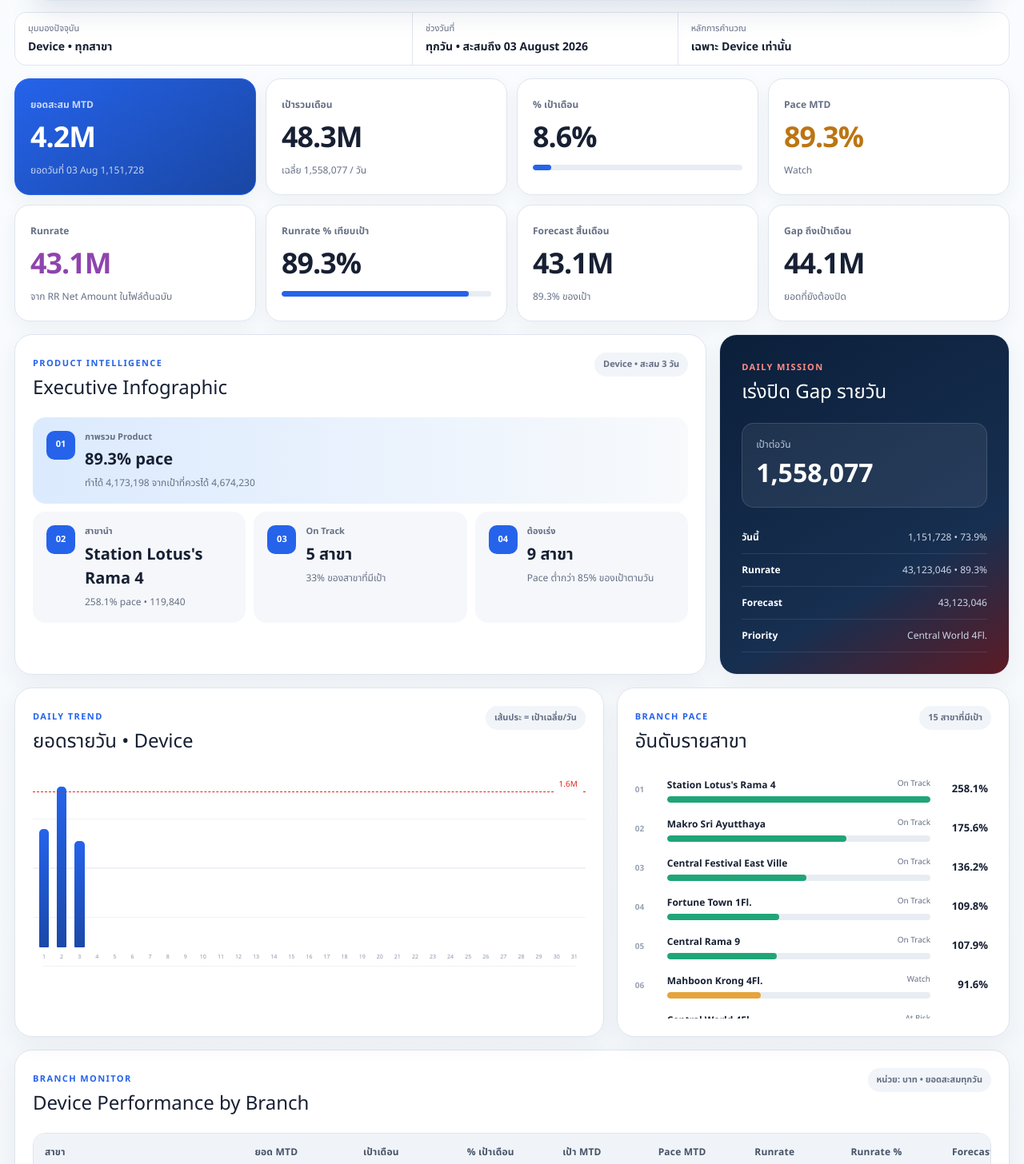
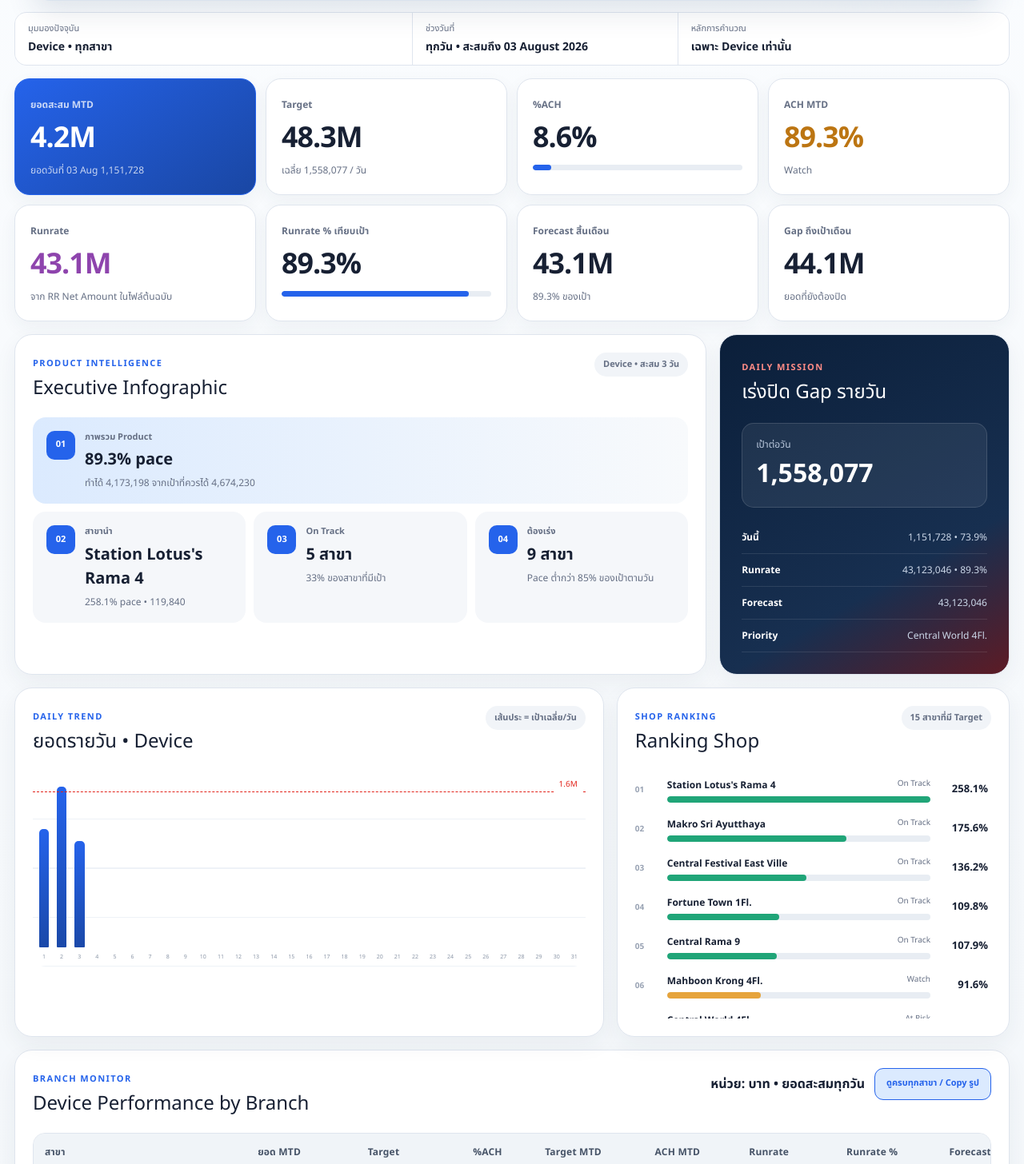
Before and after one commit to amnattyy-cyber/bmav-central-device-performance, a Next.js app: page / in a window 1280 px wide. Shown: the part 454-1910 px from the top of the page at 80% size. Built offline with nearby package versions, Linux system fonts and the light colour scheme.

Commit message:
Improve shop ranking and table capture view

```diff
--- a/app/globals.css
+++ b/app/globals.css
@@ -62,7 +62,8 @@ select:focus { border-color: var(--product); box-shadow: 0 0 0 3px color-mix(in
 .day-bar { position: relative; height: 100%; display: flex; align-items: flex-end; justify-content: center; transition: opacity .2s ease; }.day-bar i { width: 70%; min-width: 5px; display: block; border-radius: 5px 5px 1px 1px; background: linear-gradient(var(--product), color-mix(in srgb, var(--product) 65%, #07182e)); transition: box-shadow .2s ease, transform .2s ease; }.day-bar span { position: absolute; bottom: -18px; color: #8b96a7; font-size: 7px; }.day-bar.future i { opacity: .08; }.day-bar.not-selected:not(.future) { opacity: .25; }.day-bar.selected i { transform: scaleX(1.18); box-shadow: 0 0 0 3px color-mix(in srgb, var(--product) 22%, transparent), 0 8px 18px color-mix(in srgb, var(--product) 28%, transparent); }.day-bar.selected span { color: var(--product); font-weight: 900; }
 .rank-list { max-height: 310px; overflow: auto; padding-right: 4px; }.rank-row { display: grid; grid-template-columns: 30px 1fr 62px; gap: 10px; align-items: center; padding: 9px 0; }.rank-no { color: #98a2b3; font-size: 10px; font-weight: 800; }.rank-label { display: flex; justify-content: space-between; gap: 8px; margin-bottom: 5px; }.rank-label strong { overflow: hidden; text-overflow: ellipsis; white-space: nowrap; font-size: 12px; }.rank-label span { color: var(--muted); font-size: 10px; }.rank-track { height: 8px; overflow: hidden; border-radius: 7px; background: #e8edf3; }.rank-track i { display: block; height: 100%; border-radius: inherit; }.rank-track .ontrack { background: #20a578; }.rank-track .watch { background: #e6a43c; }.rank-track .atrisk { background: #e04b55; }.rank-row > b { text-align: right; font-size: 13px; }
 
-.table-panel { margin-bottom: 16px; }.table-wrap { overflow-x: auto; border: 1px solid var(--line); border-radius: 15px; }table { width: 100%; min-width: 1380px; border-collapse: collapse; }th { padding: 14px 14px; text-align: left; color: #465367; background: #f0f4f8; font-size: 12px; font-weight: 800; letter-spacing: .2px; }td { padding: 14px 14px; border-top: 1px solid #e7ecf2; font-size: 13px; line-height: 1.35; }td strong,td small,td b { display: block; }td small { margin-top: 4px; color: var(--muted); font-size: 10px; }.status { display: inline-block; padding: 7px 10px; border-radius: 99px; font-size: 10px; font-weight: 800; }.status.ontrack { color: #06704d; background: #ddf5eb; }.status.watch { color: #8d580d; background: #fff0d2; }.status.atrisk { color: #a5262f; background: #ffe5e7; }
+.table-panel { margin-bottom: 16px; }.table-actions { display: flex; gap: 12px; align-items: center; }.capture-toggle { min-height: 40px; padding: 0 14px; border: 1px solid var(--product); border-radius: 11px; color: var(--product); background: var(--product-soft); font: inherit; font-size: 11px; font-weight: 800; cursor: pointer; white-space: nowrap; }.capture-toggle:hover,.capture-toggle:focus-visible { color: #fff; background: var(--product); outline: none; }.table-wrap { overflow-x: auto; border: 1px solid var(--line); border-radius: 15px; }table { width: 100%; min-width: 1380px; border-collapse: collapse; }th { padding: 14px 14px; text-align: left; color: #465367; background: #f0f4f8; font-size: 12px; font-weight: 800; letter-spacing: .2px; }td { padding: 14px 14px; border-top: 1px solid #e7ecf2; font-size: 13px; line-height: 1.35; }td strong,td small,td b { display: block; }td small { margin-top: 4px; color: var(--muted); font-size: 10px; }.status { display: inline-block; padding: 7px 10px; border-radius: 99px; font-size: 10px; font-weight: 800; }.status.ontrack { color: #06704d; background: #ddf5eb; }.status.watch { color: #8d580d; background: #fff0d2; }.status.atrisk { color: #a5262f; background: #ffe5e7; }
+.capture-mode { width: min(100% - 16px,1600px); padding: 8px 0; }.capture-mode > :not(.table-panel) { display: none; }.capture-mode .table-panel { margin: 0; padding: 14px; box-shadow: none; }.capture-mode .table-panel .section-head { margin-bottom: 10px; }.capture-mode .table-wrap { overflow: visible; }.capture-mode table { min-width: 0; table-layout: fixed; }.capture-mode th { padding: 7px 8px; font-size: 11px; }.capture-mode td { padding: 6px 8px; font-size: 12px; line-height: 1.15; white-space: nowrap; }.capture-mode th:first-child,.capture-mode td:first-child { width: 19%; white-space: normal; }.capture-mode td small { margin-top: 1px; font-size: 9px; }.capture-mode .status { padding: 5px 7px; font-size: 9px; }.capture-mode .table-actions { gap: 8px; }
 .method-note { display: grid; grid-template-columns: 1.2fr .8fr; gap: 16px; padding: 19px 22px; border: 1px dashed #bdc8d6; border-radius: 16px; background: rgba(255,255,255,.7); }.method-note strong { color: var(--navy-2); font-size: 12px; }.method-note p { margin: 4px 0 0; color: var(--muted); font-size: 11px; line-height: 1.6; }
 footer { display: flex; justify-content: space-between; gap: 18px; padding: 22px 4px 0; color: #7c8797; font-size: 10px; }
 
@@ -70,5 +71,5 @@ footer { display: flex; justify-content: space-between; gap: 18px; padding: 22px
   .control-deck { grid-template-columns: 1fr 1fr; }.product-switch { grid-column: 1 / -1; }.kpi-grid { grid-template-columns: repeat(2,1fr); }.executive-grid,.two-col { grid-template-columns: 1fr; }.hero-focus { display: none; }
 }
 @media (max-width: 720px) {
-  main { width: min(100% - 18px,1480px); padding-top: 9px; }.hero { min-height: 220px; padding: 27px 22px; border-radius: 23px; }.hero h1 { font-size: 43px; letter-spacing: -1.8px; }.hero p { font-size: 12px; }.control-deck { margin: -12px 9px 12px; grid-template-columns: 1fr; }.product-switch { grid-column: auto; grid-template-columns: 1fr 1fr; }.scope-strip { grid-template-columns: 1fr; }.scope-strip div:nth-child(2),.scope-strip div:nth-child(3) { display: none; }.kpi-grid { grid-template-columns: 1fr 1fr; }.kpi { min-height: 115px; padding: 16px; }.hero-kpi { grid-column: 1 / -1; }.insight-grid { grid-template-columns: 1fr; }.insight.major { grid-column: auto; }.panel,.mission-card { padding: 17px; }.section-head > b { display: none; }.daily-chart { overflow-x: auto; grid-template-columns: repeat(31,18px); }.method-note { grid-template-columns: 1fr; }footer { flex-direction: column; }
+  main { width: min(100% - 18px,1480px); padding-top: 9px; }.hero { min-height: 220px; padding: 27px 22px; border-radius: 23px; }.hero h1 { font-size: 43px; letter-spacing: -1.8px; }.hero p { font-size: 12px; }.control-deck { margin: -12px 9px 12px; grid-template-columns: 1fr; }.product-switch { grid-column: auto; grid-template-columns: 1fr 1fr; }.scope-strip { grid-template-columns: 1fr; }.scope-strip div:nth-child(2),.scope-strip div:nth-child(3) { display: none; }.kpi-grid { grid-template-columns: 1fr 1fr; }.kpi { min-height: 115px; padding: 16px; }.hero-kpi { grid-column: 1 / -1; }.insight-grid { grid-template-columns: 1fr; }.insight.major { grid-column: auto; }.panel,.mission-card { padding: 17px; }.section-head > b { display: none; }.table-actions { width: 100%; align-items: flex-end; flex-direction: column; }.daily-chart { overflow-x: auto; grid-template-columns: repeat(31,18px); }.method-note { grid-template-columns: 1fr; }footer { flex-direction: column; }
 }
--- a/app/page.tsx
+++ b/app/page.tsx
@@ -43,6 +43,7 @@ export default function Home() {
   const [product, setProduct] = useState<ProductName>("Device");
   const [branchName, setBranchName] = useState(ALL_BRANCHES);
   const [dateFilter, setDateFilter] = useState(ALL_DAYS);
+  const [captureMode, setCaptureMode] = useState(false);
   const selectedDay = dateFilter === ALL_DAYS ? null : Number(dateFilter);
   const periodDay = selectedDay ?? asOfDay;
   const periodDays = selectedDay === null ? asOfDay : 1;
@@ -96,10 +97,16 @@ export default function Home() {
     setProduct("Device");
     setBranchName(ALL_BRANCHES);
     setDateFilter(ALL_DAYS);
+    setCaptureMode(false);
+  };
+
+  const toggleCaptureMode = () => {
+    if (!captureMode) setBranchName(ALL_BRANCHES);
+    setCaptureMode((current) => !current);
   };
 
   return (
-    <main style={{ "--product": theme.color, "--product-soft": theme.accent } as React.CSSProperties}>
+    <main className={captureMode ? "capture-mode" : ""} style={{ "--product": theme.color, "--product-soft": theme.accent } as React.CSSProperties}>
       <header className="hero">
         <div className="hero-copy">
           <div className="eyebrow"><span className="live-dot" /> BMAV-CENTRAL • DAILY SALES</div>
@@ -132,9 +139,9 @@ export default function Home() {
 
       <section className="kpi-grid" aria-label="KPI ของ Product ที่เลือก">
         <article className="kpi hero-kpi"><span>{isDailyView ? `ยอดวันที่ ${String(periodDay).padStart(2, "0")} Aug` : "ยอดสะสม MTD"}</span><strong>{compact(metrics.mtd)}</strong><small>{isDailyView ? "ยอดเฉพาะวันที่เลือก" : `ยอดวันที่ ${String(asOfDay).padStart(2, "0")} Aug ${money(metrics.today)}`}</small></article>
-        <article className="kpi"><span>เป้ารวมเดือน</span><strong>{compact(metrics.target)}</strong><small>เฉลี่ย {money(metrics.dailyTarget)} / วัน</small></article>
-        <article className="kpi"><span>% เป้าเดือน</span><strong>{percent(metrics.achievement)}</strong><div className="meter"><i style={{ width: `${Math.min(100, metrics.achievement * 100)}%` }} /></div></article>
-        <article className={`kpi pace ${status(metrics.pace).key}`}><span>{isDailyView ? "Pace รายวัน" : "Pace MTD"}</span><strong>{percent(metrics.pace)}</strong><small>{status(metrics.pace).label}</small></article>
+        <article className="kpi"><span>Target</span><strong>{compact(metrics.target)}</strong><small>เฉลี่ย {money(metrics.dailyTarget)} / วัน</small></article>
+        <article className="kpi"><span>%ACH</span><strong>{percent(metrics.achievement)}</strong><div className="meter"><i style={{ width: `${Math.min(100, metrics.achievement * 100)}%` }} /></div></article>
+        <article className={`kpi pace ${status(metrics.pace).key}`}><span>{isDailyView ? "ACH Daily" : "ACH MTD"}</span><strong>{percent(metrics.pace)}</strong><small>{status(metrics.pace).label}</small></article>
         <article className="kpi runrate-kpi"><span>Runrate</span><strong>{compact(metrics.runrate)}</strong><small>จาก RR Net Amount ในไฟล์ต้นฉบับ</small></article>
         <article className="kpi"><span>Runrate % เทียบเป้า</span><strong>{percent(metrics.runrateAchievement)}</strong><div className="meter"><i style={{ width: `${Math.min(100, metrics.runrateAchievement * 100)}%` }} /></div></article>
         <article className="kpi"><span>Forecast สิ้นเดือน</span><strong>{compact(metrics.forecast)}</strong><small>{percent(metrics.target ? metrics.forecast / metrics.target : 0)} ของเป้า</small></article>
@@ -177,7 +184,7 @@ export default function Home() {
         </article>
 
         <article className="panel ranking-panel">
-          <div className="section-head"><div><span>BRANCH PACE</span><h2>อันดับรายสาขา</h2></div><b>{activeBranches.length} สาขาที่มีเป้า</b></div>
+          <div className="section-head"><div><span>SHOP RANKING</span><h2>Ranking Shop</h2></div><b>{activeBranches.length} สาขาที่มี Target</b></div>
           <div className="rank-list">{activeBranches.map((branch, index) => {
             const currentStatus = status(branch.pace);
             return <div className="rank-row" key={branch.name}>
@@ -190,8 +197,8 @@ export default function Home() {
       </section>
 
       <section className="panel table-panel">
-        <div className="section-head"><div><span>BRANCH MONITOR</span><h2>{product} Performance by Branch</h2></div><b>หน่วย: บาท • {isDailyView ? `เฉพาะวันที่ ${String(periodDay).padStart(2, "0")} Aug` : "ยอดสะสมทุกวัน"}</b></div>
-        <div className="table-wrap"><table><thead><tr><th>สาขา</th><th>{isDailyView ? `ยอดวันที่ ${String(periodDay).padStart(2, "0")}` : "ยอด MTD"}</th><th>เป้าเดือน</th><th>% เป้าเดือน</th><th>{isDailyView ? "เป้ารายวัน" : "เป้า MTD"}</th><th>{isDailyView ? "Pace รายวัน" : "Pace MTD"}</th><th>Runrate</th><th>Runrate %</th><th>Forecast</th><th>สถานะ</th></tr></thead>
+        <div className="section-head"><div><span>BRANCH MONITOR</span><h2>{product} Performance by Branch</h2></div><div className="table-actions"><b>หน่วย: บาท • {isDailyView ? `เฉพาะวันที่ ${String(periodDay).padStart(2, "0")} Aug` : "ยอดสะสมทุกวัน"}</b><button className="capture-toggle" onClick={toggleCaptureMode}>{captureMode ? "กลับ Dashboard" : "ดูครบทุกสาขา / Copy รูป"}</button></div></div>
+        <div className="table-wrap"><table><thead><tr><th>สาขา</th><th>{isDailyView ? `ยอดวันที่ ${String(periodDay).padStart(2, "0")}` : "ยอด MTD"}</th><th>Target</th><th>%ACH</th><th>{isDailyView ? "Target Daily" : "Target MTD"}</th><th>{isDailyView ? "ACH Daily" : "ACH MTD"}</th><th>Runrate</th><th>Runrate %</th><th>Forecast</th><th>สถานะ</th></tr></thead>
           <tbody>{branchPerformance.map((branch) => {
             const currentStatus = status(branch.pace);
             return <tr key={branch.name}><td><strong>{shortShop(branch.name)}</strong><small>{branch.ww ? `WW ${branch.ww}` : "รอรหัสสาขา"}</small></td><td><b>{money(branch.mtd)}</b><small>{isDailyView ? "เฉพาะวันที่เลือก" : `วันที่ ${String(asOfDay).padStart(2, "0")} ${money(branch.today)}`}</small></td><td>{money(branch.target)}</td><td>{percent(branch.target ? branch.mtd / branch.target : 0)}</td><td>{money(branch.targetMtd)}</td><td><strong>{percent(branch.pace)}</strong></td><td><b className="rr-value">{money(branch.runrate)}</b></td><td><strong>{percent(branch.runrateAchievement)}</strong></td><td>{money(branch.forecast)}</td><td><span className={`status ${currentStatus.key}`}>{currentStatus.label}</span></td></tr>;
```
Also changed, not shown: 1 other file (tests, documents, lock files or other folders).
